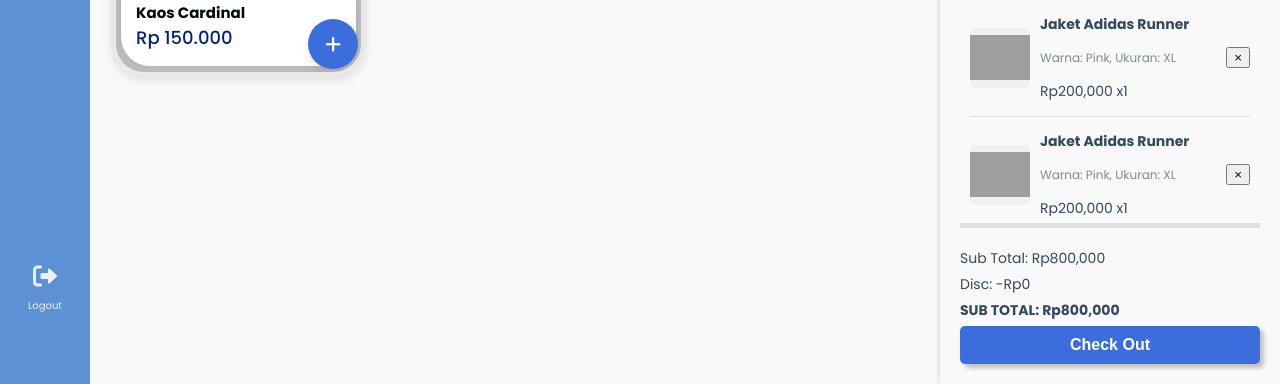
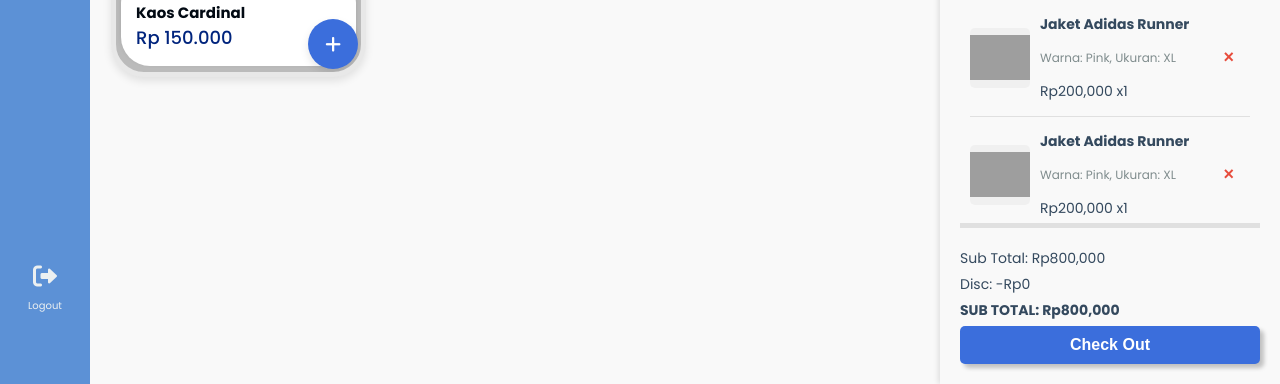
Before and after one commit to naesyayu/Invoice-SCO, a PHP site: page /riki/salpord/Login/dashboard/dashboard.html in a window 1280 px wide. Shown: the part 456-840 px from the top of the page. Run offline with PHP 8.4, Linux system fonts and the light colour scheme; some web fonts are replaced; grey boxes are pictures that could not be loaded.

Commit message:
Update dashboard.css

```diff
--- a/riki/salpord/Login/dashboard/dashboard.css
+++ b/riki/salpord/Login/dashboard/dashboard.css
@@ -361,6 +361,28 @@
     color: #34495e;
 }
 
+.product-remove {
+    background-color: transparent;
+    border: none;
+    color: #e74c3c;
+    font-size: 18px;
+    font-weight: bold;
+    cursor: pointer;
+    margin-left: 10px;
+}
+
+.product-remove:hover {
+    color: #c0392b;
+}
+
+.product-item {
+    display: flex;
+    align-items: center;
+    border-bottom: 1px solid #e0e0e0;
+    justify-content: space-between; /* Tambahkan ini untuk memisahkan elemen */
+    padding-right: 10px; /* Tambahkan padding untuk ruang tombol */
+}
+
 .checkout-summary {
     border-top: 5px solid #e0e0e0;
     padding-top: 15px;
```
